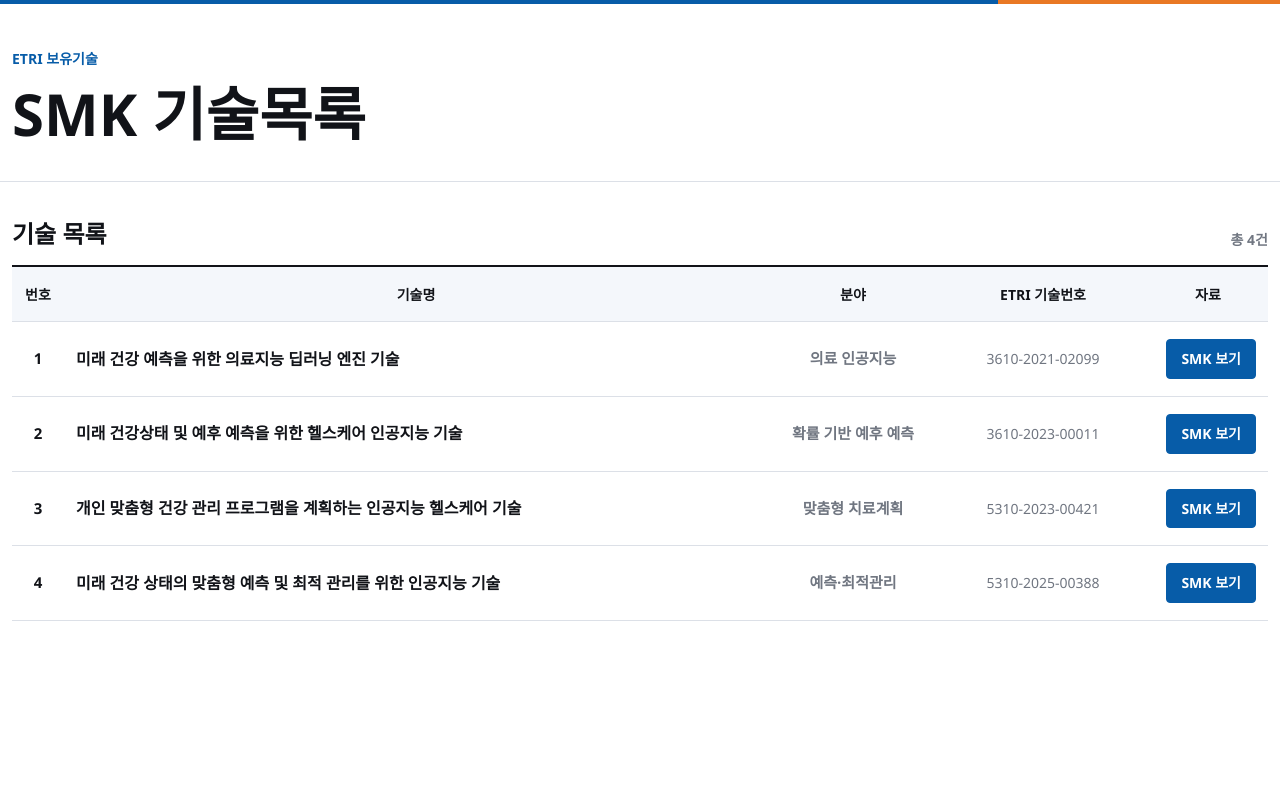
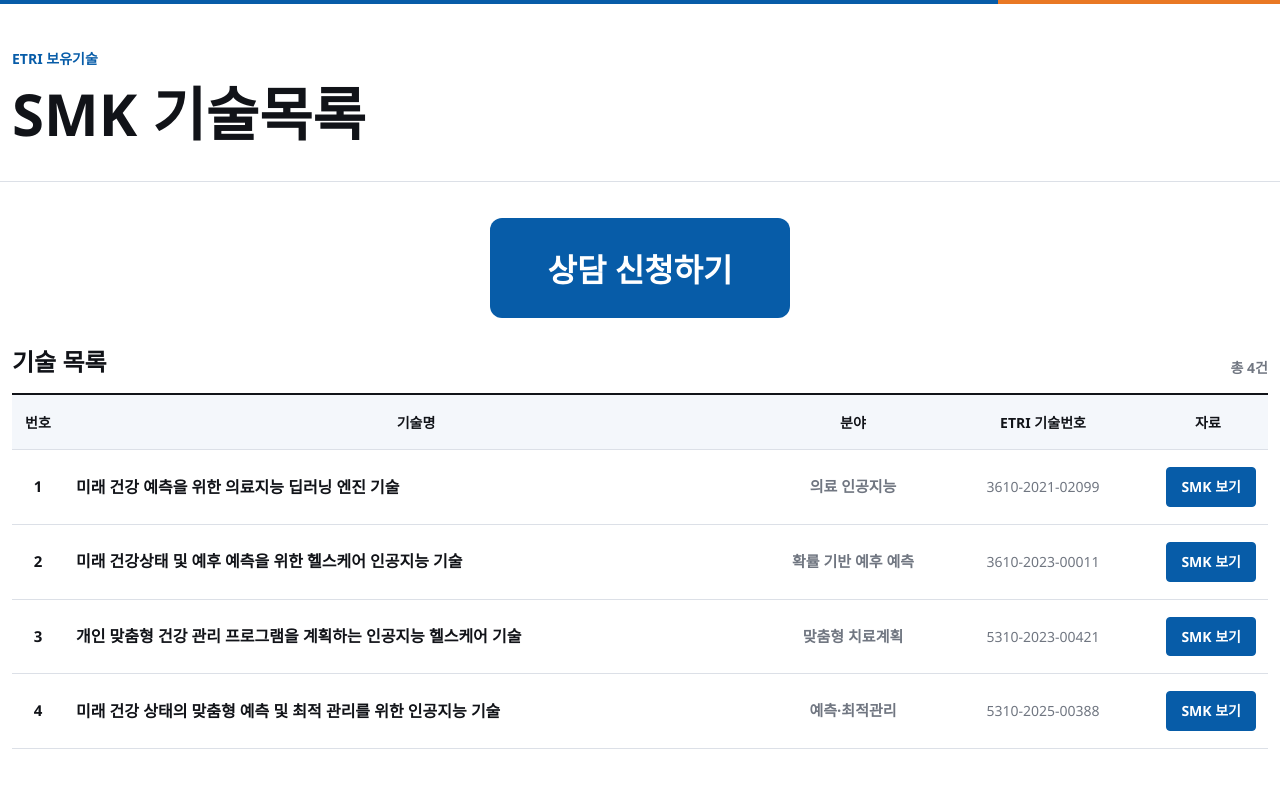
Before and after one commit to Darae-Daejeon/SMK, a plain HTML site: page ETRI/index.html in a window 1280 px wide. Drawn offline with Linux system fonts and the light colour scheme.

Commit message:
Add ETRI consultation button

```diff
--- a/ETRI/index.html
+++ b/ETRI/index.html
@@ -184,6 +184,38 @@
         display: inline-block;
       }
 
+      .consult-action {
+        display: flex;
+        justify-content: center;
+        margin-bottom: 28px;
+      }
+
+      .consult-action a {
+        display: inline-flex;
+        align-items: center;
+        justify-content: center;
+        min-width: 300px;
+        min-height: 100px;
+        padding: 13px 24px;
+        border-radius: 12px;
+        background: var(--blue);
+        color: var(--white);
+        font-size: 32px;
+        font-weight: 900;
+        white-space: nowrap;
+        transition: background-color 160ms ease;
+      }
+
+      .consult-action a:hover,
+      .consult-action a:focus-visible {
+        background: #054a86;
+      }
+
+      .consult-action a:focus-visible {
+        outline: 3px solid rgba(7, 92, 168, 0.28);
+        outline-offset: 3px;
+      }
+
       @media (max-width: 760px) {
         .wrap {
           width: min(100% - 16px, 1280px);
@@ -201,6 +233,12 @@
           position: sticky;
           left: 20px;
         }
+
+        .consult-action a {
+          min-width: min(300px, 100%);
+          min-height: 72px;
+          font-size: 25px;
+        }
       }
     </style>
   </head>
@@ -212,7 +250,14 @@
       </div>
     </header>
 
+
+
     <main class="wrap">
+      <div class="consult-action">
+      <a href="https://moaform.com/q/mumsdF" target="_blank" rel="noopener noreferrer">상담 신청하기</a>
+        </div>
+
+
       <div class="section-title">
         <h2>기술 목록</h2>
         <span class="count">총 4건</span>
```
